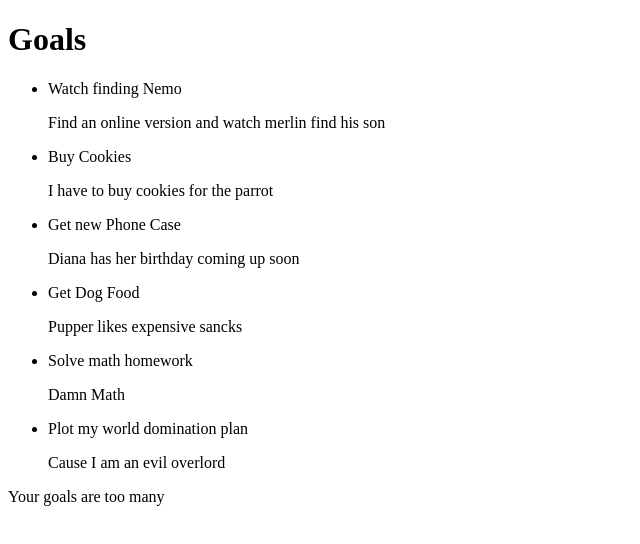
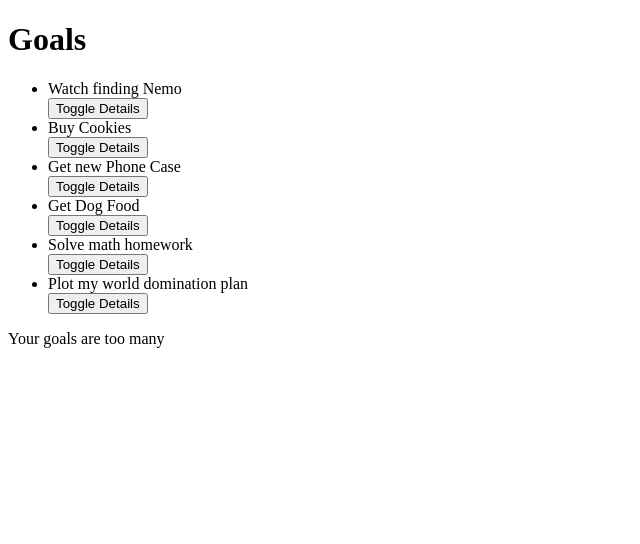
Before and after one commit to Ken-mbira/Goals, an Angular app: page / in a window 1280 px wide. Shown: the top 544 px of the page, without its empty margins (0-640 px from the left). Built offline with nearby package versions, Linux system fonts and the light colour scheme.

Commit message:
add a toggle function to the goal description

```diff
--- a/src/app/goal.ts
+++ b/src/app/goal.ts
@@ -1,5 +1,9 @@
 export class Goal {
-    id: number;
-    name: string;
-    description: string;
+    // id: number;
+    // name: string;
+    showDescription :boolean;
+    constructor(public id:number, public name:string, public description:string){
+      this.showDescription = false;
+    }
+    // description: string;
   }
--- a/src/app/goal/goal.component.html
+++ b/src/app/goal/goal.component.html
@@ -1,10 +1,13 @@
 <div>
     <h1>{{title}}</h1>
     <ul>
-        <li *ngFor="let goal of goals">
-            {{goal.name}}
-            <app-goal-detail [goal]='goal'></app-goal-detail>
-        </li>
+        <div *ngFor="let goal of goals; let i = index">
+            <li>
+                {{goal.name}}
+            </li>
+            <button (click)="toggleDetails(i)">Toggle Details</button>
+            <app-goal-detail *ngIf="goal.showDescription" [goal]="goal"></app-goal-detail>
+        </div>
     </ul>
     <p *ngIf="goals.length > 5">Your goals are too many</p>
 </div>
--- a/src/app/goal/goal.component.ts
+++ b/src/app/goal/goal.component.ts
@@ -9,13 +9,16 @@
 export class GoalComponent implements OnInit {
   title = "Goals";
   goals: Goal[] = [
-    {id:1, name:'Watch finding Nemo',description:'Find an online version and watch merlin find his son'},
-    {id:2,name:'Buy Cookies',description:'I have to buy cookies for the parrot'},
-    {id:3,name:'Get new Phone Case',description:'Diana has her birthday coming up soon'},
-    {id:4,name:'Get Dog Food',description:'Pupper likes expensive sancks'},
-    {id:5,name:'Solve math homework',description:'Damn Math'},
-    {id:6,name:'Plot my world domination plan',description:'Cause I am an evil overlord'},
+    new Goal(1, 'Watch finding Nemo', 'Find an online version and watch merlin find his son'),
+    new Goal(2,'Buy Cookies','I have to buy cookies for the parrot'),
+    new Goal(3,'Get new Phone Case','Diana has her birthday coming up soon'),
+    new Goal(4,'Get Dog Food','Pupper likes expensive snacks'),
+    new Goal(5,'Solve math homework','Damn Math'),
+    new Goal(6,'Plot my world domination plan','Cause I am an evil overlord'),
   ];
+  toggleDetails(index){
+    this.goals[index].showDescription = !this.goals[index].showDescription;
+  }
   constructor() { }
 
   ngOnInit(): void {
```
